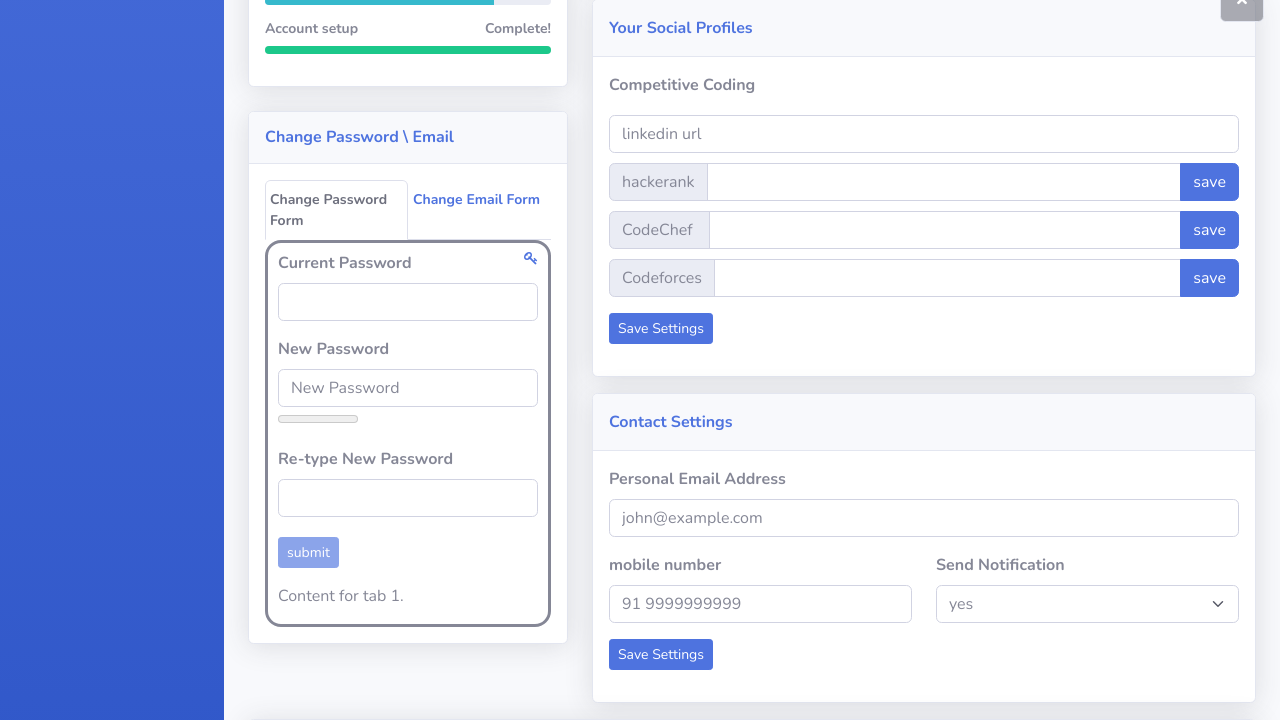
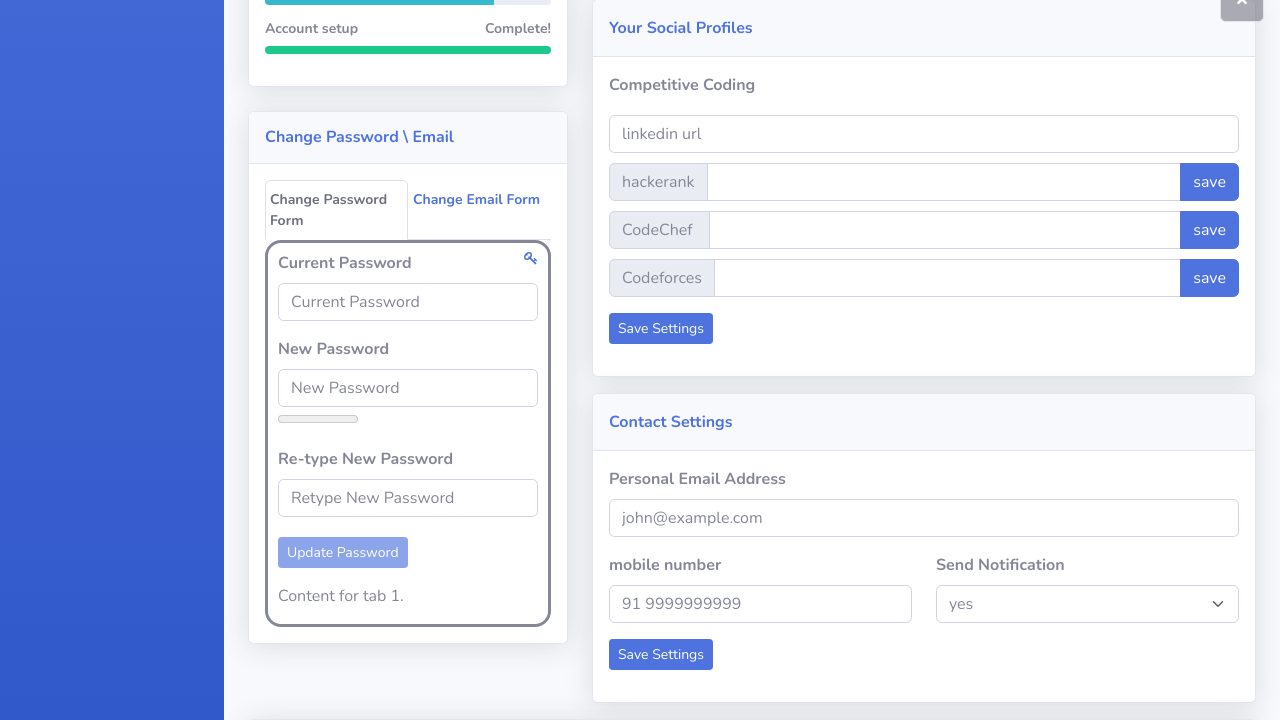
Before and after one commit to Akshith-github/vlab, a Flask app: page /profile in a window 1280 px wide. Shown: the part 762-1482 px from the top of the page. Run offline with Flask 2, Linux system fonts and the light colour scheme; a user stored in the database is signed in; tables that the repository leaves empty hold one stand-in row (values such as "Sample post"); one stand-in notice (Sample message) is shown; parts of the project's set-up code (start-up, migrations or seed data) failed here and were passed over; some libraries are stand-ins or nearby versions.

Commit message:
change password feature

```diff
--- a/app/auth/forms.py
+++ b/app/auth/forms.py
@@ -42,3 +42,15 @@ class RegistrationForm(FlaskForm):
         if field.data!=self.data["password"]:
             flash('passwords are not same')
             raise ValidationError('Passwords are not same.')
+
+class ChangePasswordForm(FlaskForm):
+    old_password = PasswordField('Old password', validators=[DataRequired()])
+    password = PasswordField('New password', validators=[
+        DataRequired(), EqualTo('password2', message='Passwords must match.')])
+    password2 = PasswordField('Confirm new password',validators=[DataRequired()])
+    submit = SubmitField('Update Password')
+
+    def validate_password2(self, field):
+        if field.data!=self.data["password"]:
+            flash('passwords are not same')
+            raise ValidationError('Passwords are not same.')
--- a/app/auth/views.py
+++ b/app/auth/views.py
@@ -1,4 +1,4 @@
-from flask import render_template, redirect, request, url_for, flash
+from flask import render_template, redirect, request, url_for, flash,get_flashed_messages,session
 from flask_login import login_user, logout_user, login_required, current_user
 from . import auth
 from .. import db
@@ -20,7 +20,7 @@ def before_request():
         and request.endpoint != 'static'\
         and request.path not in ['/auth/unconfirmed','/auth/logout','/auth/confirm']\
         and '/auth/confirm/' not in request.path:
-        print(request.path,"\n"*4)
+        # print(request.path,"\n"*4)
         return redirect(url_for('auth.unconfirmed'))
 
 
@@ -58,7 +58,7 @@ def login():
             if user is not None and user.verify_password(loginFormObj.password.data):
                 login_user(user, loginFormObj.remember_me.data)
                 next = request.args.get('next')
-                print(next,"\n"*8)
+                # print(next,"\n"*8)
                 if next is None or not next.startswith('/'):
                     next = url_for('main.index')
                 return redirect(next)
@@ -120,6 +120,27 @@ def resend_confirmation():
     print('A new confirmation email has been sent to you by email.')
     return redirect(url_for('main.index'))
 
+@auth.route('/change-password', methods=['POST'])
+@login_required
+def change_password():
+    changePasswordFormObj = ChangePasswordForm()
+    msgs=""
+    if changePasswordFormObj.validate_on_submit():
+        if current_user.verify_password(changePasswordFormObj.old_password.data):
+            current_user.password = changePasswordFormObj.password.data
+            db.session.add(current_user)
+            db.session.commit()
+            # flash('Your password has been updated.')
+            msgs='Your password has been updated.'
+            # return redirect(url_for('main.index'))
+        else:
+            # flash('Invalid password.')
+            msgs='Invalid password.'
+    for msg in get_flashed_messages():
+        msgs+="\n"+msg
+    session['msg']=msgs
+    return redirect(url_for("main.profile"))
+
 """ def onLogin(loginFormObj,**kwarg):
     # print(loginFormObj.data)
     user = User.query.filter_by(email=loginFormObj.email.data.lower()).first()
--- a/app/main/views.py
+++ b/app/main/views.py
@@ -1,10 +1,11 @@
-from flask import render_template, session, request, redirect, url_for, current_app
+from flask import render_template, session, request, redirect, url_for, current_app,flash,session
 from flask_login import login_user, logout_user, login_required, current_user
 from .. import db
 from ..models import User
 from ..email import send_email
 from . import main
 from .forms import NameForm
+from ..auth.forms import ChangePasswordForm
 
 # @main.before_app_request
 # def before_request():
@@ -16,10 +17,15 @@ from .forms import NameForm
 def index():
     return render_template('index.html',dir=dir,pageDashboard="active")
 
-@main.route('/profile', methods=['GET'])
+@main.route('/profile', methods=['GET','POST'])
 @login_required
 def profile():
-    return render_template('profile.html',pageProfile="active")
+    if("msg" in session):
+        flash(session["msg"])
+    changePasswordFormObj=ChangePasswordForm()
+    session.pop("msg", None)
+    session.pop("chngpwdData", None)
+    return render_template('profile.html',pageProfile="active",changePasswordFormObj=changePasswordFormObj)
 
 
 # @main.route('/<page>', methods=['GET'])
--- a/app/templates/profile.html
+++ b/app/templates/profile.html
@@ -131,18 +131,24 @@
                                             <div class="tab-pane active" role="tabpanel" id="tab-1">
                                                 <h4 class="text-primary small fw-bold"><span class="float-end"><i
                                                             class="fa fa-key"></i></span></h4>
-                                                <form>
-                                                    <div class="mb-3"><label class="form-label"
+
+                                                <form action="{{url_for('auth.change_password')}}" method="POST">
+                                                    {{changePasswordFormObj.hidden_tag()}}
+                                                    <div class="mb-3">
+                                                        <label class="form-label"
                                                             for="address"><strong>Current
-                                                                Password</strong><br></label><input class="form-control"
-                                                            type="password"></div>
+                                                                Password</strong><br></label>
+                                                        <!-- <input class="form-control" type="password"> -->
+                                                        {{changePasswordFormObj.old_password(class="form-control",placeholder="Current Password", type="password",inputmode="password",id="currentPassword",required="")}}
+                                                        </div>
                                                     <!-- Start: Password Strenght Checker - Ambrodu -->
                                                     <div class="form-group">
                                                         <label class="form-label"
                                                             for="address"><strong>New
                                                                 Password</strong><br></label>
-                                                        <input type="password" placeholder="New Password"
-                                                            class="form-control" id="passwordStrengthInput" />
+                                                        <!-- <input type="password" placeholder="New Password"
+                                                            class="form-control" id="passwordStrengthInput" /> -->
+                                                        {{changePasswordFormObj.password(class="form-control", type="password",inputmode="password",placeholder="New Password",id="passwordStrengthInput",required="")}}
                                                         <div>
                                                             <meter max="5" id="password-strength-meter"></meter>
                                                             <p id="password-strength-text"></p>
@@ -151,15 +157,17 @@
                                                     <div class="mb-3">
                                                         <label class="form-label"
                                                         for="address"><strong>Re-type New
-                                                            Password</strong><br></label><input class="form-control"
-                                                        id="ConfirmPassword" type="password">
+                                                            Password</strong><br></label>
+                                                        <!-- <input class="form-control" id="ConfirmPassword" type="password"> -->
+                                                        {{changePasswordFormObj.password2(class="form-control", type="password",inputmode="password",placeholder="Retype New Password",id="ConfirmPassword",required="")}}
                                                         <p id="Confirmpasswordtext" style="padding-top:4px"></p>
                                                     </div>
                                                     <!-- End: Password Strenght Checker - Ambrodu -->
                                                     <div class="mb-3"
                                                         style="margin: 16px 0px;/*transform: translate(0px) rotate(0deg) scale(1) skew(0deg);*/filter: hue-rotate(0deg) invert(0%);">
-                                                        <button class="btn btn-primary disabled btn-sm"
-                                                            type="submit" id="PwdSubmit">submit</button>
+                                                        <!-- <button class="btn btn-primary disabled btn-sm"
+                                                            type="submit" id="PwdSubmit">submit</button> -->
+                                                        {{changePasswordFormObj.submit(class="btn btn-primary disabled btn-sm", type="submit",id="PwdSubmit")}}
                                                     </div>
                                                 </form>
                                                 <!-- Start: Password Strenght Checker - Ambrodu -->
```
